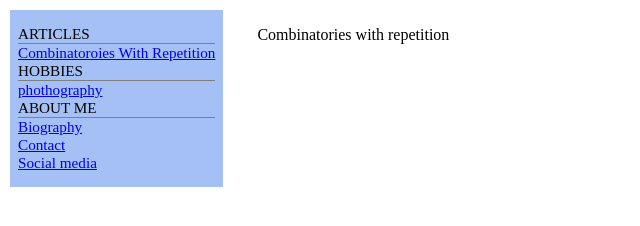
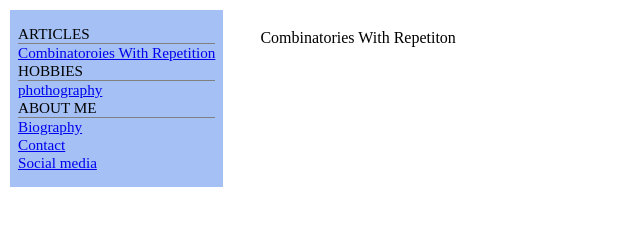
Before and after one commit to aryanmaftooh/aryanmaftooh.github.io, a plain HTML site: page index.html in a window 1280 px wide. Shown: the full height of the page, 0-640 px from the left. Drawn offline with Linux system fonts and the light colour scheme.

Commit message:
Update index.html

```diff
--- a/index.html
+++ b/index.html
@@ -19,8 +19,17 @@
                  <div class="menu-item"><a href="socialmedia.html">Social media</a></div>
               </td>
               <td id="layout-content">
-                 <header class="layout-content">Combinatories with repetition</header>
-
+                <div id="article-header">
+                   <table>
+                      <tbody>
+                         <tr>
+                           <td>
+                           <div id="article-type">Combinatories With Repetiton</div>
+                           </td>
+                         </tr>
+                      </tbody>
+                   </table>
+                </div>
 
               </td>
 
```
